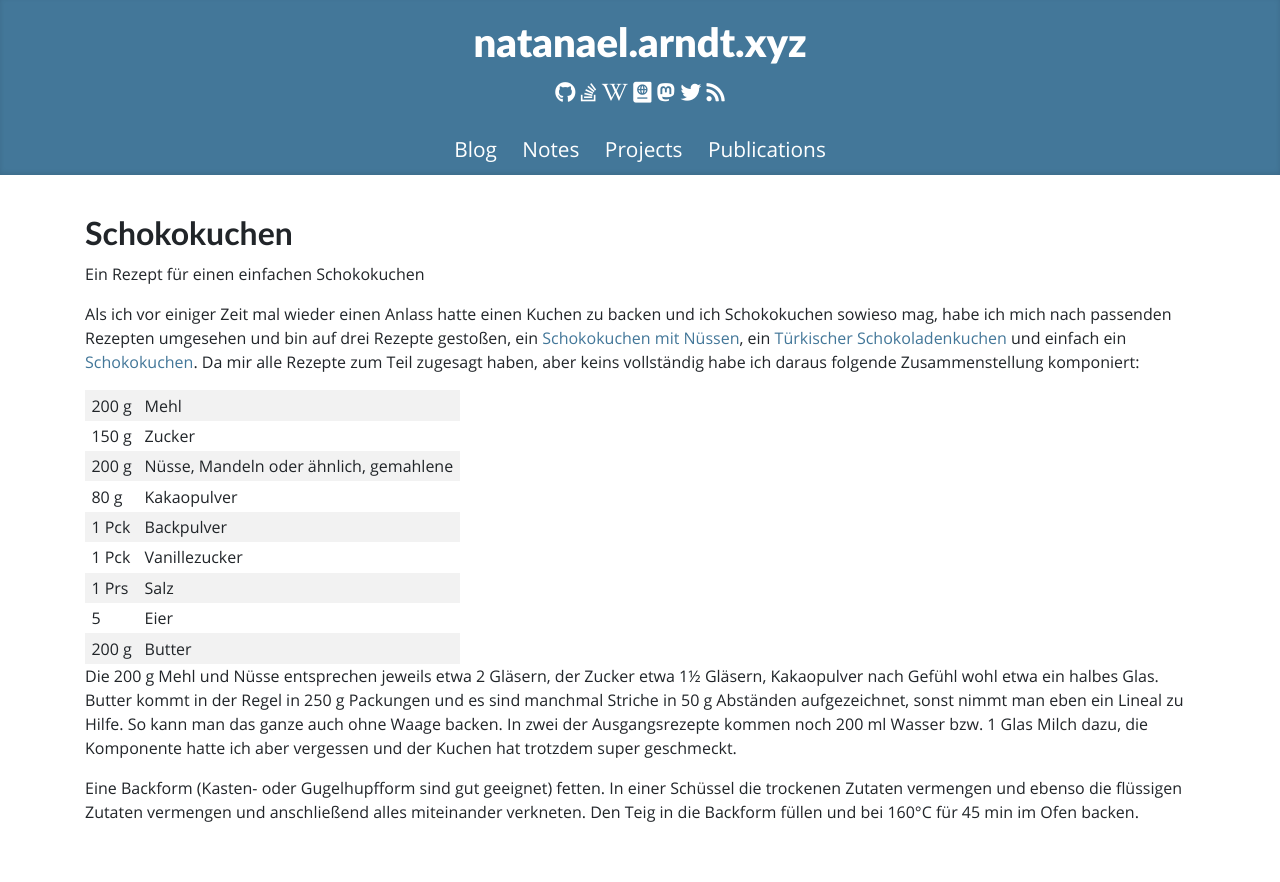
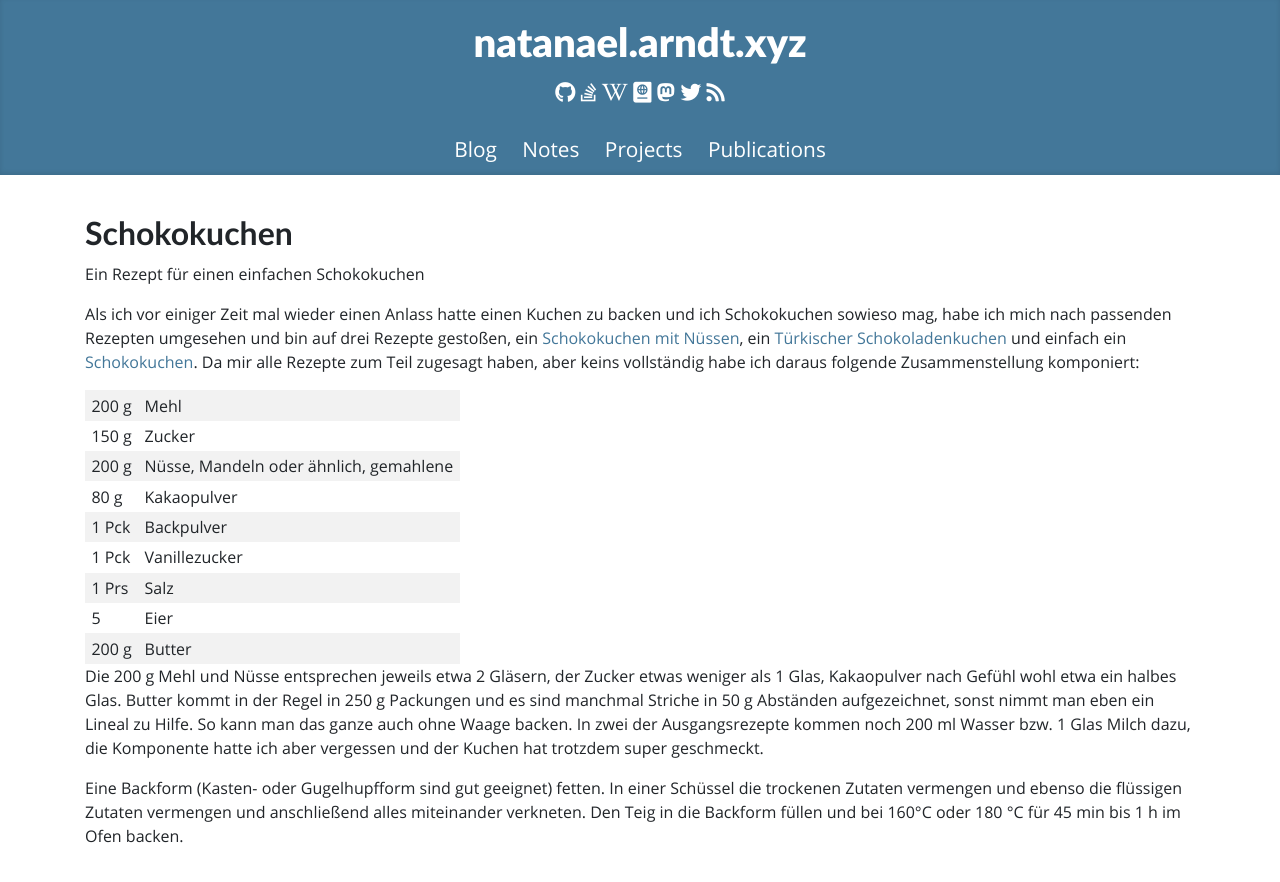
Before and after one commit to white-gecko/natanael.arndt.xyz, a Jekyll site: the page built from notes/schokokuchen.md, in a window 1280 px wide. Shown: the top 882 px of the page. Built offline with Jekyll 4.4.1, drawn with Linux system fonts in a browser that asks for light colours.

Commit message:
Rezept angepasst

```diff
--- a/notes/schokokuchen.md
+++ b/notes/schokokuchen.md
@@ -22,11 +22,11 @@ Da mir alle Rezepte zum Teil zugesagt haben, aber keins vollständig habe ich da
 |200 g |  Butter |
 
 
-Die 200 g Mehl und Nüsse entsprechen jeweils etwa 2 Gläsern, der Zucker etwa 1½ Gläsern, Kakaopulver nach Gefühl wohl etwa ein halbes Glas.
+Die 200 g Mehl und Nüsse entsprechen jeweils etwa 2 Gläsern, der Zucker etwas weniger als 1 Glas, Kakaopulver nach Gefühl wohl etwa ein halbes Glas.
 Butter kommt in der Regel in 250 g Packungen und es sind manchmal Striche in 50 g Abständen aufgezeichnet, sonst nimmt man eben ein Lineal zu Hilfe.
 So kann man das ganze auch ohne Waage backen.
 In zwei der Ausgangsrezepte kommen noch 200 ml Wasser bzw. 1 Glas Milch dazu, die Komponente hatte ich aber vergessen und der Kuchen hat trotzdem super geschmeckt.
 
 Eine Backform (Kasten- oder Gugelhupfform sind gut geeignet) fetten.
 In einer Schüssel die trockenen Zutaten vermengen und ebenso die flüssigen Zutaten vermengen und anschließend alles miteinander verkneten.
-Den Teig in die Backform füllen und bei 160°C für 45 min im Ofen backen.
+Den Teig in die Backform füllen und bei 160°C oder 180 °C für 45 min bis 1 h im Ofen backen.
```
